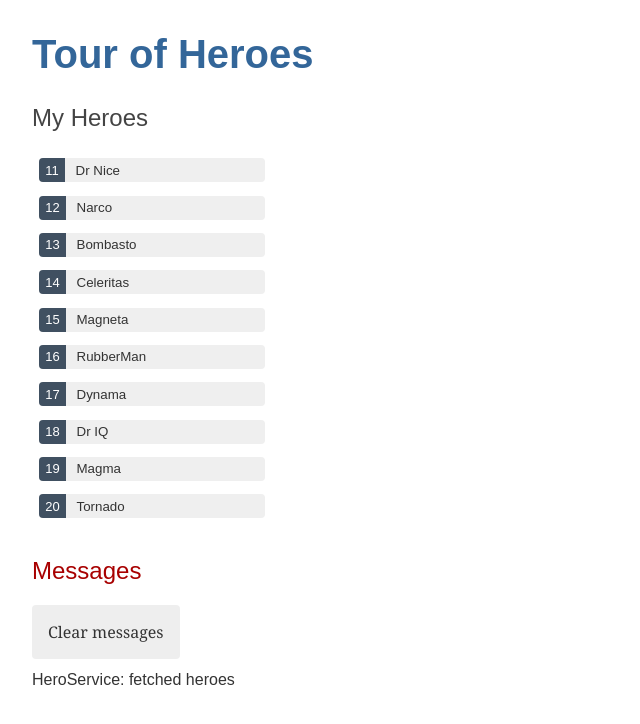
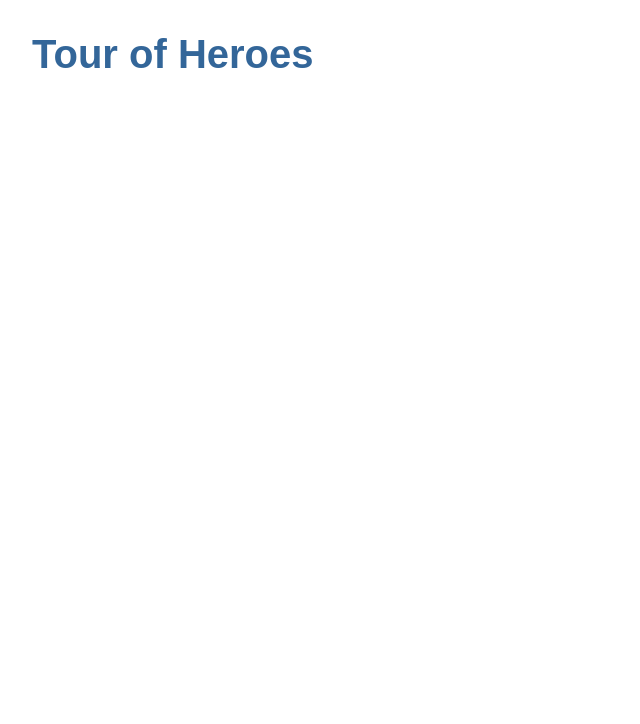
Before and after one commit to rDuckDev/hello-languages, an Angular app in the folder javascript/sandbox/angular-app/: page / in a window 1280 px wide. Shown: the top 724 px of the page, without its empty margins (0-640 px from the left). Built offline with nearby package versions, Linux system fonts and the light colour scheme.

Commit message:
feat: add routing [Angular]

```diff
--- /dev/null
+++ b/javascript/sandbox/angular-app/src/app/app-routing.module.ts
@@ -0,0 +1,11 @@
+import { NgModule } from '@angular/core';
+import { RouterModule, Routes } from '@angular/router';
+import { HeroesComponent } from './heroes/heroes.component';
+
+const routes: Routes = [{ path: 'heroes', component: HeroesComponent }];
+
+@NgModule({
+  imports: [RouterModule.forRoot(routes)],
+  exports: [RouterModule],
+})
+export class AppRoutingModule {}
--- a/javascript/sandbox/angular-app/src/app/app.component.html
+++ b/javascript/sandbox/angular-app/src/app/app.component.html
@@ -1,3 +1,3 @@
 <h1>{{ title }}</h1>
-<app-heroes></app-heroes>
+<router-outlet></router-outlet>
 <app-messages></app-messages>
```
Also changed, not shown: javascript/sandbox/angular-app/src/app/app.module.ts (+9 -4 lines).
